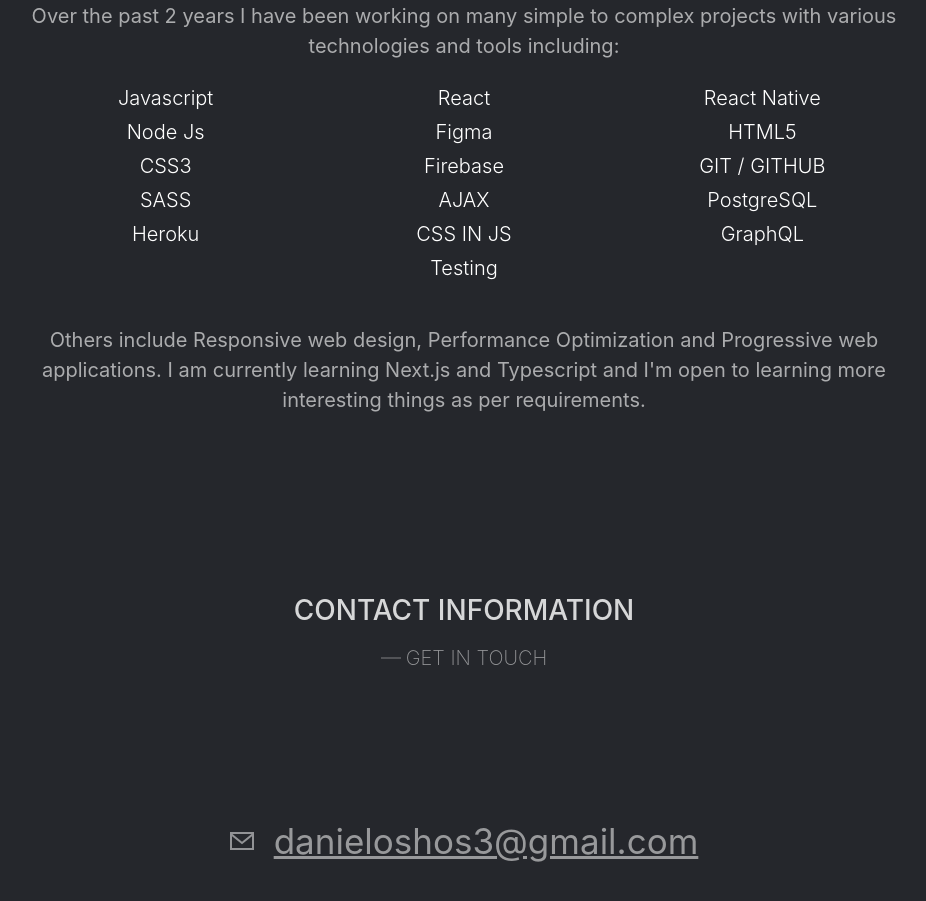
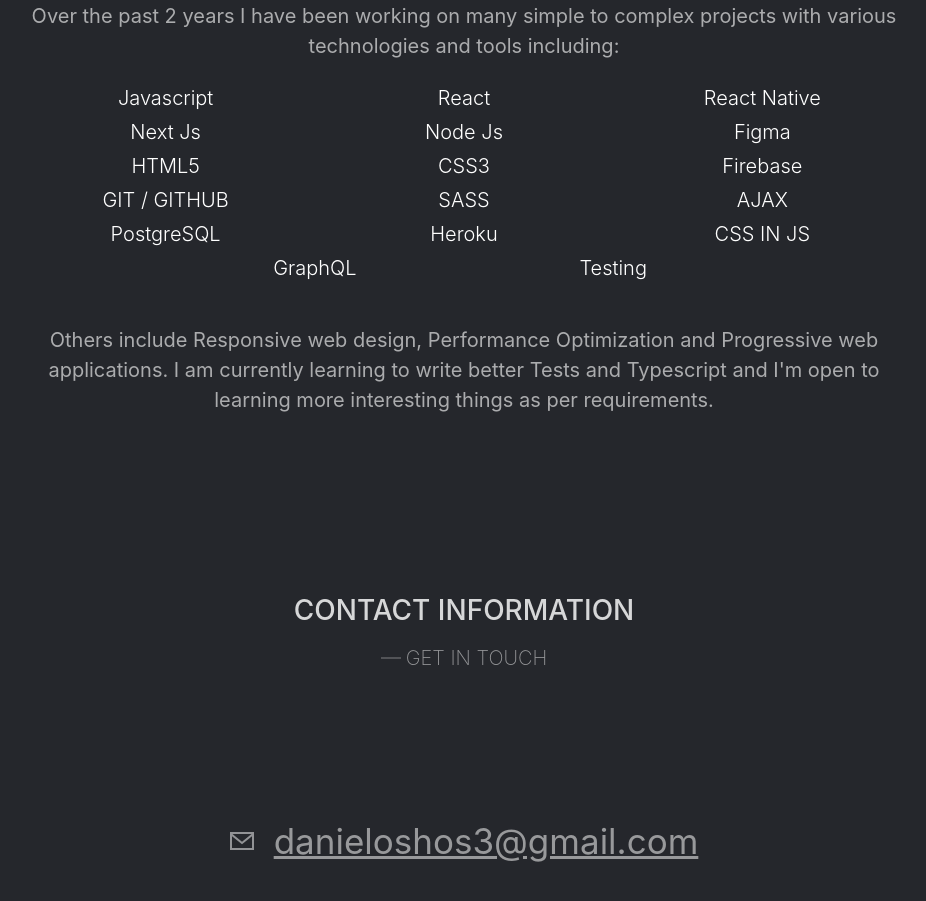
Before and after one commit to oshioked/portfolio, a React (Create React App) app: page / in a window 1280 px wide. Shown: the part 5680-6581 px from the top of the page, without its empty margins (176-1102 px from the left). Built offline with nearby package versions, Linux system fonts and the light colour scheme.

Commit message:
added NJs to skills

```diff
--- a/src/pages/Homepage/AboutMeSection/AboutMeSection.jsx
+++ b/src/pages/Homepage/AboutMeSection/AboutMeSection.jsx
@@ -13,6 +13,10 @@
     },
     {
         title: 'React Native',
+        image: ''
+    },
+    {
+        title: 'Next Js',
         image: ''
     },
     {
@@ -117,7 +121,7 @@
             <div className = "details">
                 <p ref = {pRef}>
                     Others include Responsive web design, Performance Optimization and Progressive web applications.
-                    I am currently learning Next.js and Typescript and I'm open to learning more interesting things as per requirements.
+                    I am currently learning to write better Tests and Typescript and I'm open to learning more interesting things as per requirements.
                 </p>
             </div>
         </div>
```
